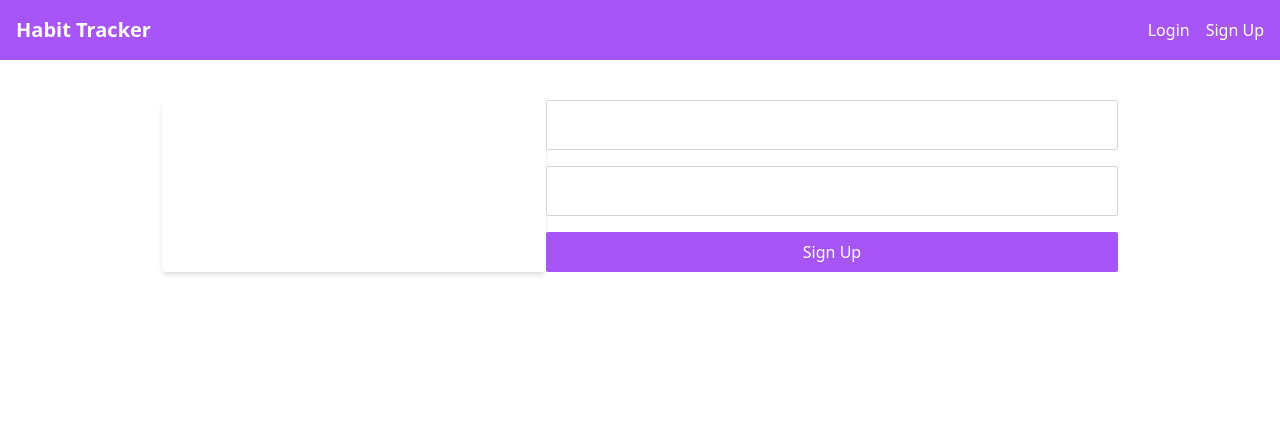
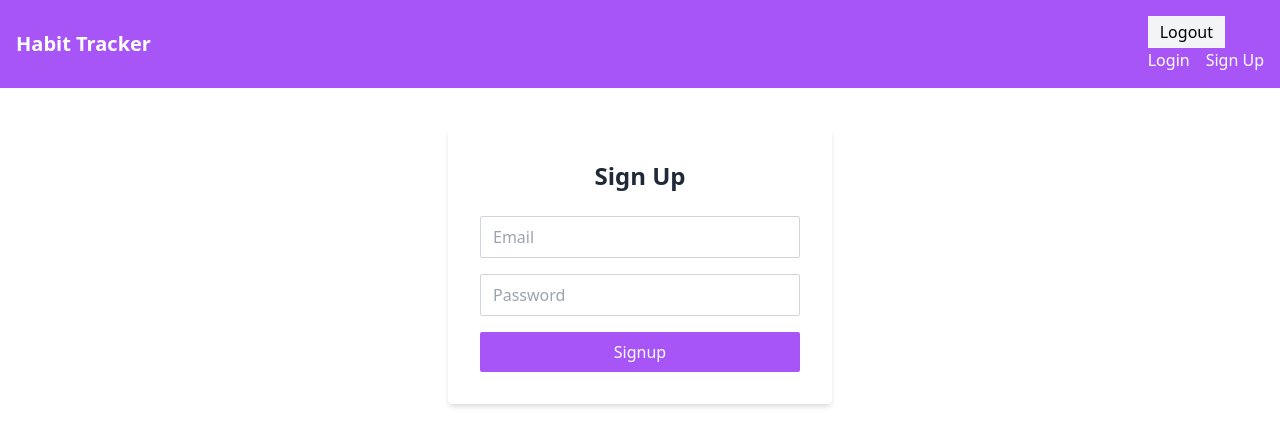
Before and after one commit to wearsunscreen/b2, a Nuxt app: page /signup in a window 1280 px wide. Shown: the top 446 px of the page. Built offline with nearby package versions, Linux system fonts and the light colour scheme.

Commit message:
Login working, authentication listener added.

```diff
--- a/components/Navbar.vue
+++ b/components/Navbar.vue
@@ -4,6 +4,12 @@
       <h1 class="text-xl font-semibold">Habit Tracker</h1>
     </nuxt-link>
     <div>
+
+      <div class="flex items-center space-x-4">
+        <button @click="handleLogout" class="bg-gray-100 text-black px-3 py-1">
+          Logout
+        </button>
+      </div>
 
       <div class="space-x-4">
         <nuxt-link to="/login" class="hover:underline">Login</nuxt-link>
@@ -15,5 +21,11 @@
 </template>
 
 <script setup>
+import { useAuthStore } from '@/stores/auth'
 
+const authStore = useAuthStore()
+
+const handleLogout = async () => {
+  await authStore.logout()
+}
 </script>
--- a/nuxt.config.ts
+++ b/nuxt.config.ts
@@ -3,4 +3,5 @@ export default defineNuxtConfig({
   compatibilityDate: '2024-04-03',
   devtools: { enabled: true },
   modules: ['@nuxtjs/tailwindcss', '@pinia/nuxt'],
+  plugins: ['@/plugins/firebase.client.js', '@/plugins/authSetup.client.js'],
 })
--- a/pages/login.vue
+++ b/pages/login.vue
@@ -1,26 +1,36 @@
 <template>
   <div class="flex justify-center mt-10">
-    <div class="w-full max-w-sm bg-white shadow-md rounded p8"></div>
-    <h2 class="text-2xl text-gray-800 font-bold text-center mb-6"></h2>
+    <div class="w-full max-w-sm bg-white shadow-md rounded p-8">
+      <h2 class="text-2xl text-gray-800 font-bold text-center mb-6">Login</h2>
 
-    <form @submit.prevent="handleLogin">
-      <input type="email" v-model="email" required
-        class="w-full px-3 py-3 mb-4 border border-gray-300 rounded-sm">
-      <input type="password" v-model="password" required
-        class="w-full px-3 py-3 mb-4 border border-gray-300 rounded-sm">
-      <button type="submit" class="w-full bg-purple-500 text-white py-2 rounded-sm">Login</button>
-      <p class="text-red-500 mt-4 text-center">
-        <!-- error message -->
-      </p>
-    </form>
+      <form @submit.prevent="handleLogin">
+        <input v-model="email" type="email" placeholder="Email" required
+          class="w-full px-3 py-2 mb-4 border border-gray-300 rounded-sm" />
+
+        <input v-model="password" type="password" placeholder="Password" required
+          class="w-full px-3 py-2 mb-4 border border-gray-300 rounded-sm" />
+
+        <button type="submit" class="w-full bg-purple-500 text-white py-2 rounded-sm">
+          Login
+        </button>
+
+        <p v-if="authStore.loginError" class="text-red-500 mt-4 text-center">
+          {{ authStore.loginError }}
+        </p>
+      </form>
+    </div>
   </div>
 </template>
 
 <script setup>
-const email = ref('');
-const password = ref('');
+import { useAuthStore } from '@/stores/auth'
+
+const email = ref('')
+const password = ref('')
+const authStore = useAuthStore()
 
 const handleLogin = async () => {
-  console.log(email.value, password.value);
+  await authStore.login(email.value, password.value)
 }
+
 </script>
--- a/pages/signup.vue
+++ b/pages/signup.vue
@@ -1,30 +1,36 @@
 <template>
     <div class="flex justify-center mt-10">
-        <div class="w-full max-w-sm bg-white shadow-md rounded p8"></div>
-        <h2 class="text-2xl text-gray-800 font-bold text-center mb-6"></h2>
+      <div class="w-full max-w-sm bg-white shadow-md rounded p-8">
+        <h2 class="text-2xl text-gray-800 font-bold text-center mb-6">Sign Up</h2>
 
         <form @submit.prevent="handleSignup">
-            <input type="email" v-model="email" required
-                class="w-full px-3 py-3 mb-4 border border-gray-300 rounded-sm">
-            <input type="password" v-model="password" required
-                class="w-full px-3 py-3 mb-4 border border-gray-300 rounded-sm">
-            <button type="submit" class="w-full bg-purple-500 text-white py-2 rounded-sm">Sign Up</button>
+          <input v-model="email" type="email" placeholder="Email" required
+            class="w-full px-3 py-2 mb-4 border border-gray-300 rounded-sm" />
+
+          <input v-model="password" type="password" placeholder="Password" required
+            class="w-full px-3 py-2 mb-4 border border-gray-300 rounded-sm" />
+
+          <button type="submit" class="w-full bg-purple-500 text-white py-2 rounded-sm">
+            Signup
+          </button>
+
           <p v-if="authStore.signupError" class="text-red-500 mt-4 text-center">
-                {{  authStore.signupError }}
+            {{ authStore.signupError }}
           </p>
         </form>
+      </div>
     </div>
   </template>
 
   <script setup>
-import { useAuthStore } from '@/stores/auth';
-const email = ref('');
-const password = ref('');
-const authStore = useAuthStore();
+  import { useAuthStore } from '@/stores/auth'
+
+  const email = ref('')
+  const password = ref('')
+  const authStore = useAuthStore()
 
   const handleSignup = async () => {
-    console.log("before signup", authStore.user);
-    await authStore.signup(email.value, password.value);
-    console.log("after signup", authStore.user);
+    await authStore.signup(email.value, password.value)
   }
+
   </script>
--- /dev/null
+++ b/plugins/authSetup.client.js
@@ -0,0 +1,7 @@
+import { useAuthStore } from "@/stores/auth";
+
+export default defineNuxtPlugin(() => {
+    const authStore = useAuthStore()
+
+    authStore.setupAuthListener()
+})
--- a/plugins/firebase.client.js
+++ b/plugins/firebase.client.js
@@ -5,7 +5,7 @@ import { getAuth } from 'firebase/auth'
 export default defineNuxtPlugin(() => {
 
   const firebaseConfig = {
-    apiKey: "-_4g",
+    apiKey: "AIzaSyCllRBRUnGltQKqMqd6n6ht0kO2KLj-_4g",
     authDomain: "bingeables2.firebaseapp.com",
     projectId: "bingeables2",
     storageBucket: "bingeables2.appspot.com",
--- a/stores/auth.js
+++ b/stores/auth.js
@@ -1,6 +1,9 @@
 import { defineStore } from 'pinia'
 import {
-  createUserWithEmailAndPassword
+  createUserWithEmailAndPassword,
+  signOut,
+  signInWithEmailAndPassword,
+  onAuthStateChanged
 } from 'firebase/auth'
 
 export const useAuthStore = defineStore('auth', {
@@ -11,6 +14,19 @@ export const useAuthStore = defineStore('auth', {
   }),
 
   actions: {
+    setupAuthListener() {
+      const { $auth } = useNuxtApp()
+
+      if ($auth) {
+        onAuthStateChanged($auth, (user) => {
+          this.user = user || null
+          console.log('user state change:', this.user)
+        })
+      } else {
+        console.error('Firebase Auth is not initialized');
+      }
+    },
+
     // signup
     async signup(email, password) {
       const { $auth } = useNuxtApp()
@@ -19,15 +35,29 @@ export const useAuthStore = defineStore('auth', {
 
       try {
         const cred = await createUserWithEmailAndPassword($auth, email, password)
-        this.user = cred.user
       } catch (error) {
         this.signupError = error.message
       }
     },
 
     // logout
+    async logout() {
+      const { $auth } = useNuxtApp()
 
+      await signOut($auth)
+    },
 
     // login
+    async login(email, password) {
+      const { $auth } = useNuxtApp()
+
+      this.loginError = null
+
+      try {
+        const cred = await signInWithEmailAndPassword($auth, email, password)
+      } catch (error) {
+        this.loginError = error.message
+      }
+    },
   },
 })
```
Also changed, not shown: pages/index.vue (line endings or trailing spaces). Lines whose indentation alone changed are shown as unchanged.
